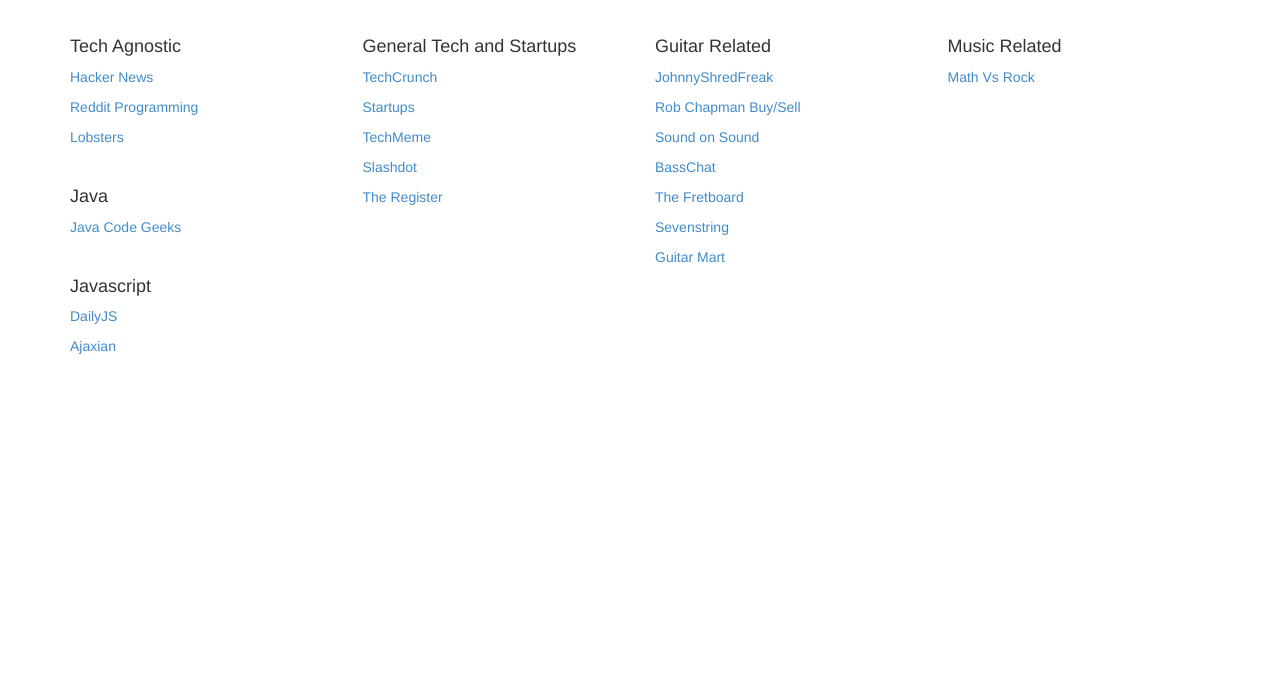
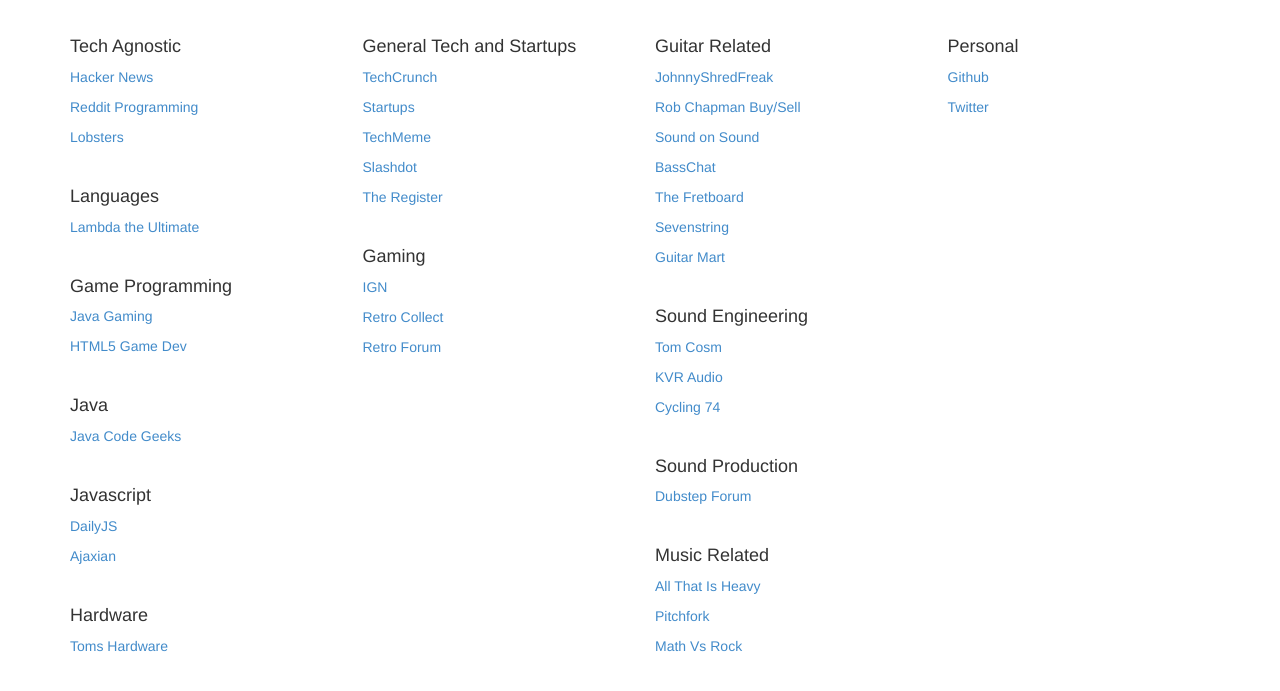
Before and after one commit to jph98/newsly, a website: page index.html in a window 1280 px wide. Shown: the part 53-744 px from the top of the page. Drawn offline with Linux system fonts and the light colour scheme.

Commit message:
Updates new cats

```diff
--- a/index.html
+++ b/index.html
@@ -58,12 +58,22 @@
           <p><a href="http://www.reddit.com/r/programming/">Reddit Programming</a></p>
           <p><a href="https://lobste.rs/">Lobsters</a></p>
 
+          <h4>Languages</h4>
+          <p><a href="http://lambda-the-ultimate.org/">Lambda the Ultimate</a></p>
+
+          <h4>Game Programming</h4>
+          <p><a href="http://www.java-gaming.org/">Java Gaming</a></p>
+          <p><a href="http://www.html5gamedevs.com/">HTML5 Game Dev</a></p>
+
           <h4>Java</h4>
           <p><a href="http://www.javacodegeeks.com/">Java Code Geeks</a></p>
 
           <h4>Javascript</h4>
           <p><a href="http://dailyjs.com/">DailyJS</a></p>
           <p><a href="http://ajaxian.com/">Ajaxian</a></p>
+
+          <h4>Hardware</h4>
+          <p><a href="http://www.tomshardware.com/">Toms Hardware</a></p>
 
        </div>
 
@@ -75,6 +85,12 @@
           <p><a href="http://techmeme.com/">TechMeme</a></p>
           <p><a href="http://slashdot.org/">Slashdot</a></p>
           <p><a href="http://www.theregister.co.uk/">The Register</a></p>
+
+          <h4>Gaming</h4>
+          <p><a href="http://www.ign.com/">IGN</a></p>
+          <p><a href="http://www.retrocollect.com/">Retro Collect</a></p>
+          <p><a href="http://www.retrogamer.net/forum/">Retro Forum</a></p>
+
 
        </div>
 
@@ -89,13 +105,27 @@
           <p><a href="http://www.sevenstring.org/forum/marketplace/">Sevenstring</a></p>
           <p><a href="http://www.guitarmart.co.uk/">Guitar Mart</a></p>
 
+          <h4>Sound Engineering</h4>
+          <p><a href="http://www.cosm.co.nz/">Tom Cosm</a></p>
+          <p><a href="http://www.kvraudio.com/">KVR Audio</a></p>
+          <p><a href="http://cycling74.com/category/tutorials/">Cycling 74</a></p>
+
+          <h4>Sound Production</h4>
+          <p><a href="http://dubstepforum.com/forum/">Dubstep Forum</a></p>
+
+          <h4>Music Related</h4>
+          <p><a href="http://www.allthatisheavy.com/">All That Is Heavy</a></p>
+          <p><a href="http://www.pitchfork.com/">Pitchfork</a></p>
+          <p><a href="http://mathvsrock.blogspot.co.uk/">Math Vs Rock</a></p>
 
 
        </div>
 
        <div class="col-md-3">
-          <h4>Music Related</h4>
-          <p><a href="http://mathvsrock.blogspot.co.uk/">Math Vs Rock</a></p>
+          <h4>Personal</h4>
+
+          <p><a href="http://www.github.com/jph98/">Github</a></p>
+          <p><a href="http://www.twitter.com/jph98">Twitter</a></p>
        </div>
 
       </div>
```
